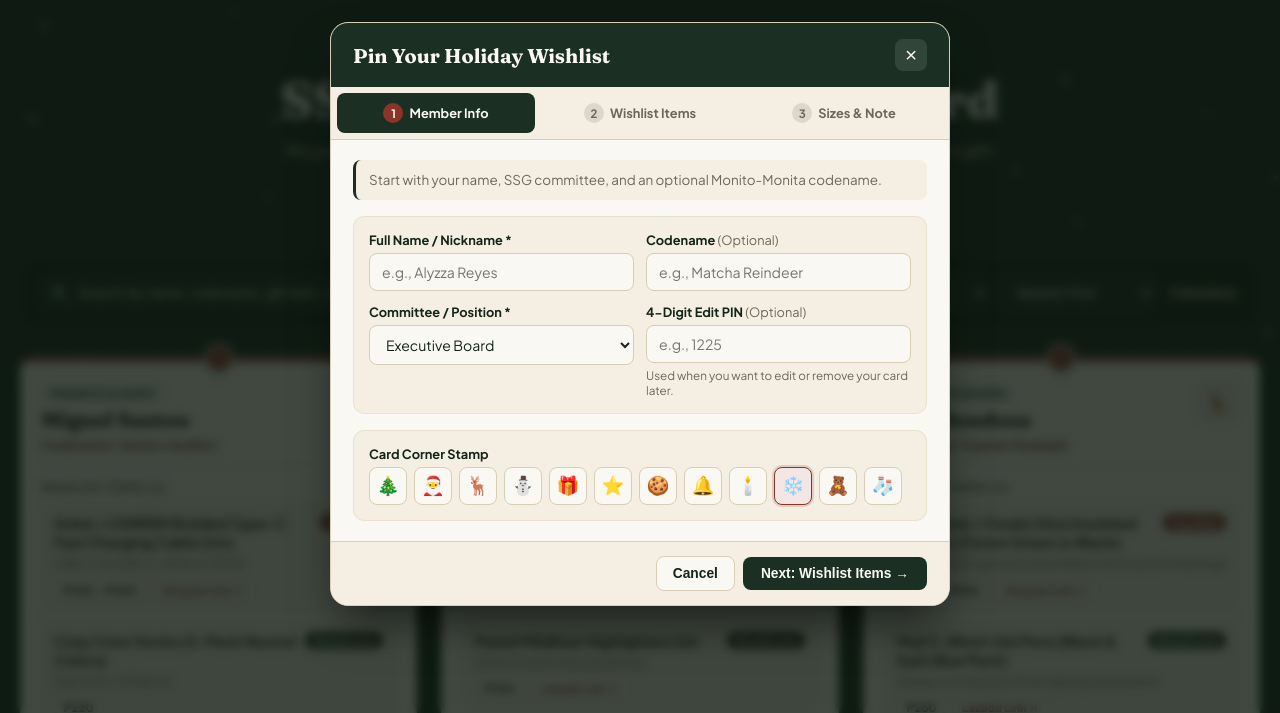
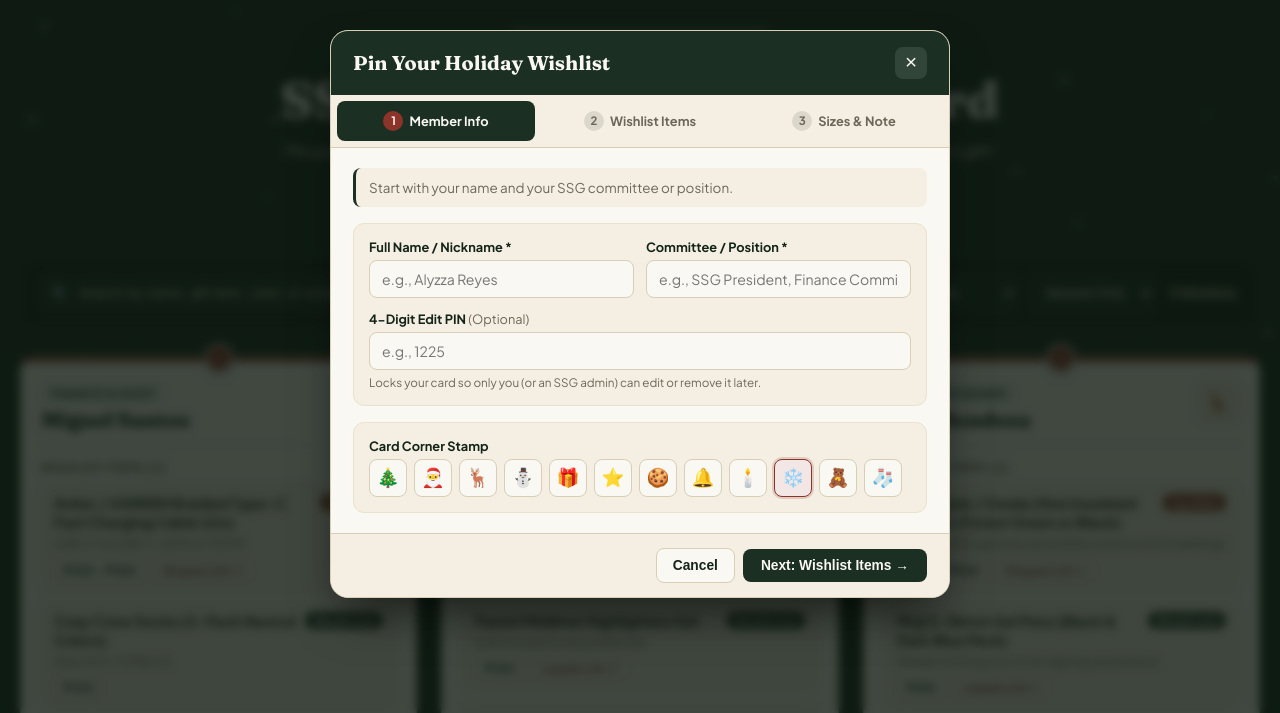
Before and after one commit to Huginn45/ssg-wishlist, a website: page index.html in a window 1280 px wide. Both pictures are taken after a click on the button "📌 Pin My Wishlist". Shown: the part 86-799 px from the top of the page. Drawn offline with Linux system fonts and the light colour scheme; no server answers.

Commit message:
Remove all codename fields and make Committee/Position a free-text input

```diff
--- a/app.js
+++ b/app.js
@@ -198,32 +198,26 @@
   }
 
   function populateCommitteeDropdowns() {
-    const list = Array.isArray(CFG.committees) && CFG.committees.length
-      ? CFG.committees
-      : [
-          "Executive Board",
-          "Secretariat",
-          "Finance & Audit",
-          "Public Information / PR",
-          "Logistics & Events",
-          "Student Welfare & Rights",
-          "Batch / Grade Representatives"
-        ];
+    const currentSelection = committeeFilter.value || "ALL";
+    const dynamicCommittees = cards
+      .map((c) => (c.committee || "").trim())
+      .filter(Boolean);
+    const defaultCommittees = Array.isArray(CFG.committees) ? CFG.committees : [];
+    const merged = Array.from(new Set([...dynamicCommittees, ...defaultCommittees])).sort((a, b) =>
+      a.localeCompare(b)
+    );
 
     committeeFilter.innerHTML = `<option value="ALL">All Committees / Positions</option>`;
-    memberCommitteeSelect.innerHTML = "";
+    merged.forEach((c) => {
+      const opt = document.createElement("option");
+      opt.value = c;
+      opt.textContent = c;
+      committeeFilter.appendChild(opt);
+    });
 
-    list.forEach((c) => {
-      const opt1 = document.createElement("option");
-      opt1.value = c;
-      opt1.textContent = c;
-      committeeFilter.appendChild(opt1);
-
-      const opt2 = document.createElement("option");
-      opt2.value = c;
-      opt2.textContent = c;
-      memberCommitteeSelect.appendChild(opt2);
-    });
+    if (merged.includes(currentSelection)) {
+      committeeFilter.value = currentSelection;
+    }
   }
 
   function renderStampPicker() {
@@ -323,6 +317,7 @@
         cards = [];
       }
       saveLocalCards();
+      populateCommitteeDropdowns();
       renderBoard();
     } else {
       const res = await fetch(backendUrl);
@@ -426,9 +421,6 @@
 
     filtered.sort((a, b) => {
       if (sortVal === "name") return (a.name || "").localeCompare(b.name || "");
-      if (sortVal === "codename") {
-        return (a.codename || a.name || "").localeCompare(b.codename || b.name || "");
-      }
       return new Date(b.updatedAt || 0) - new Date(a.updatedAt || 0);
     });
 
@@ -455,10 +447,7 @@
       cardEl.dataset.id = card.id;
 
       const displayName = escapeHtml(card.name);
-
-      const displaySub = card.codename
-        ? `<div class="member-codename">Codename: ${escapeHtml(card.codename)}</div>`
-        : "";
+      const displaySub = "";
 
       const itemsHtml = (card.items || [])
         .map((item) => {
@@ -607,6 +596,12 @@
         document.getElementById("member-name").focus();
         return false;
       }
+      const committeeVal = document.getElementById("member-committee").value.trim();
+      if (!committeeVal) {
+        showToast("Please enter your Committee or Position.");
+        document.getElementById("member-committee").focus();
+        return false;
+      }
     }
     if (stepNum === 2) {
       const titles = Array.from(wishItemsContainer.querySelectorAll(".item-title-input"))
@@ -741,9 +736,7 @@
       document.getElementById("modal-form-title").textContent = "Edit Your Holiday Wishlist";
       document.getElementById("card-id").value = cardToEdit.id;
       document.getElementById("member-name").value = cardToEdit.name || "";
-      document.getElementById("member-codename").value = cardToEdit.codename || "";
-      document.getElementById("member-committee").value =
-        cardToEdit.committee || memberCommitteeSelect.options[0]?.value || "";
+      document.getElementById("member-committee").value = cardToEdit.committee || "";
       document.getElementById("member-pin").value = cardToEdit.pin || "";
       document.getElementById("pref-color").value = cardToEdit.color || "";
       document.getElementById("pref-size").value = cardToEdit.size || "";
@@ -942,8 +935,7 @@
       const cardObj = {
         id: existingId || "ssg-" + Date.now() + "-" + Math.random().toString(36).slice(2, 6),
         name: document.getElementById("member-name").value.trim(),
-        codename: document.getElementById("member-codename").value.trim(),
-        committee: document.getElementById("member-committee").value,
+        committee: document.getElementById("member-committee").value.trim(),
         pin: document.getElementById("member-pin").value.trim(),
         stamp: selectedStamp,
         items,
@@ -963,6 +955,7 @@
       }
 
       saveLocalCards();
+      populateCommitteeDropdowns();
       renderBoard();
       closeWishlistModal();
       showToast("Your wishlist card is pinned to the board!");
@@ -1117,6 +1110,7 @@
       }
       cards = Array.from(map.values());
       saveLocalCards();
+      populateCommitteeDropdowns();
       renderBoard();
       backupModal.classList.remove("open");
       showToast("Sample SSG wishlist cards loaded!");
--- a/index.html
+++ b/index.html
@@ -69,7 +69,7 @@
         <input
           type="search"
           id="search-input"
-          placeholder="Search by name, codename, gift item, color, or committee..."
+          placeholder="Search by name, gift item, color, or committee..."
           autocomplete="off"
         />
       </div>
@@ -82,7 +82,6 @@
         <select id="sort-select" class="filter-select" aria-label="Sort Wishlists">
           <option value="newest">Newest First</option>
           <option value="name">Name (A–Z)</option>
-          <option value="codename">Codename (A–Z)</option>
         </select>
 
         <span class="stats-summary" id="board-stats-count">0 Wishlists</span>
@@ -124,7 +123,7 @@
         <!-- STEP 1: MEMBER IDENTITY & STAMP -->
         <div class="form-step-panel active" data-step-panel="1">
           <div class="step-intro-text">
-            Start with your name, SSG committee, and an optional Monito-Monita codename.
+            Start with your name and your SSG committee or position.
           </div>
 
           <div class="form-group-card">
@@ -134,21 +133,15 @@
                 <input type="text" id="member-name" required placeholder="e.g., Alyzza Reyes" />
               </div>
               <div class="form-field">
-                <label for="member-codename">Codename <span class="optional">(Optional)</span></label>
-                <input type="text" id="member-codename" placeholder="e.g., Matcha Reindeer" />
+                <label for="member-committee">Committee / Position *</label>
+                <input type="text" id="member-committee" required placeholder="e.g., SSG President, Finance Committee" />
               </div>
             </div>
 
-            <div class="form-grid-2">
-              <div class="form-field">
-                <label for="member-committee">Committee / Position *</label>
-                <select id="member-committee" required></select>
-              </div>
-              <div class="form-field">
-                <label for="member-pin">4-Digit Edit PIN <span class="optional">(Optional)</span></label>
-                <input type="password" id="member-pin" maxlength="12" placeholder="e.g., 1225" />
-                <span class="form-hint">Used when you want to edit or remove your card later.</span>
-              </div>
+            <div class="form-field">
+              <label for="member-pin">4-Digit Edit PIN <span class="optional">(Optional)</span></label>
+              <input type="password" id="member-pin" maxlength="12" placeholder="e.g., 1225" />
+              <span class="form-hint">Locks your card so only you (or an SSG admin) can edit or remove it later.</span>
             </div>
           </div>
 
```
